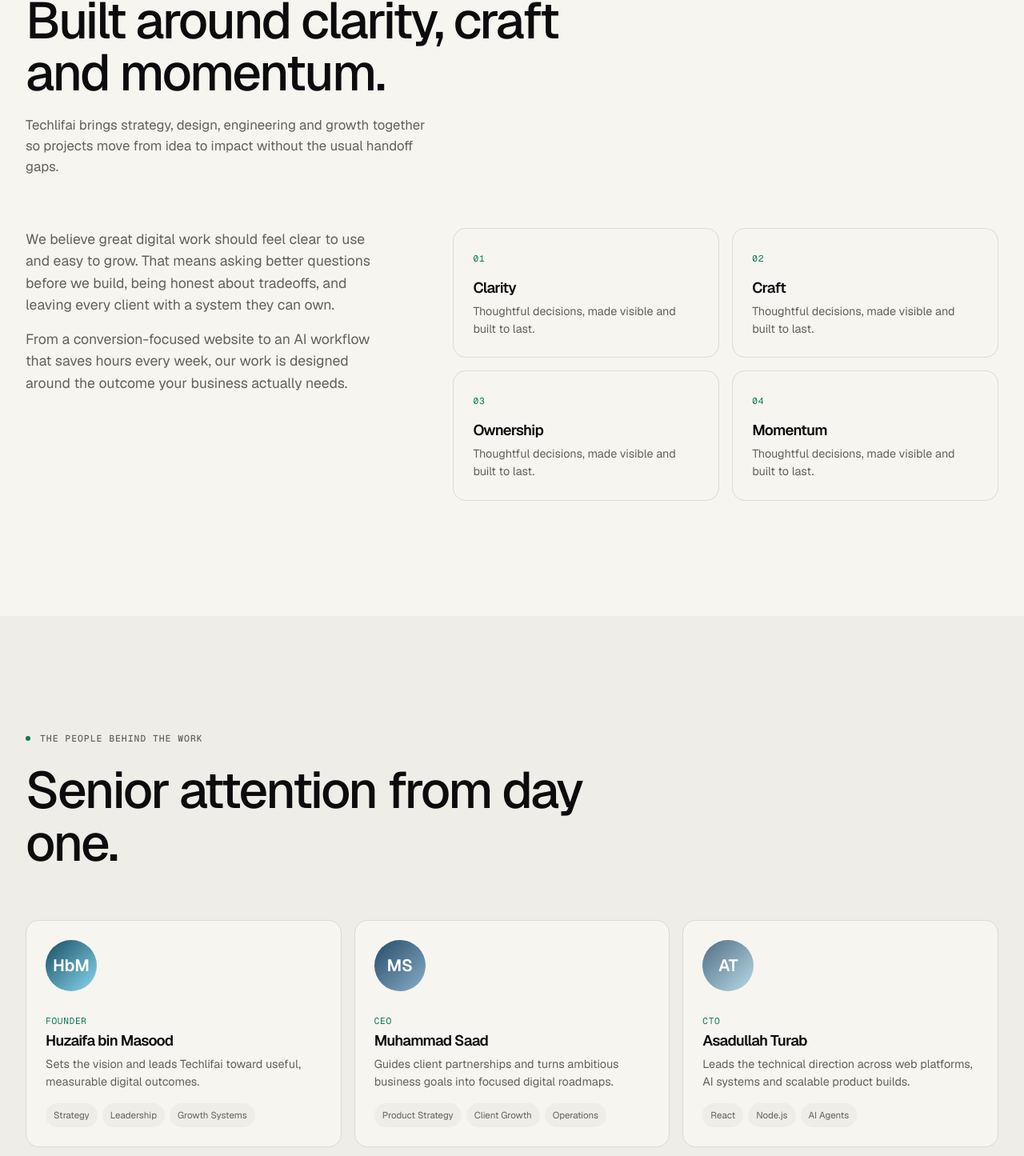
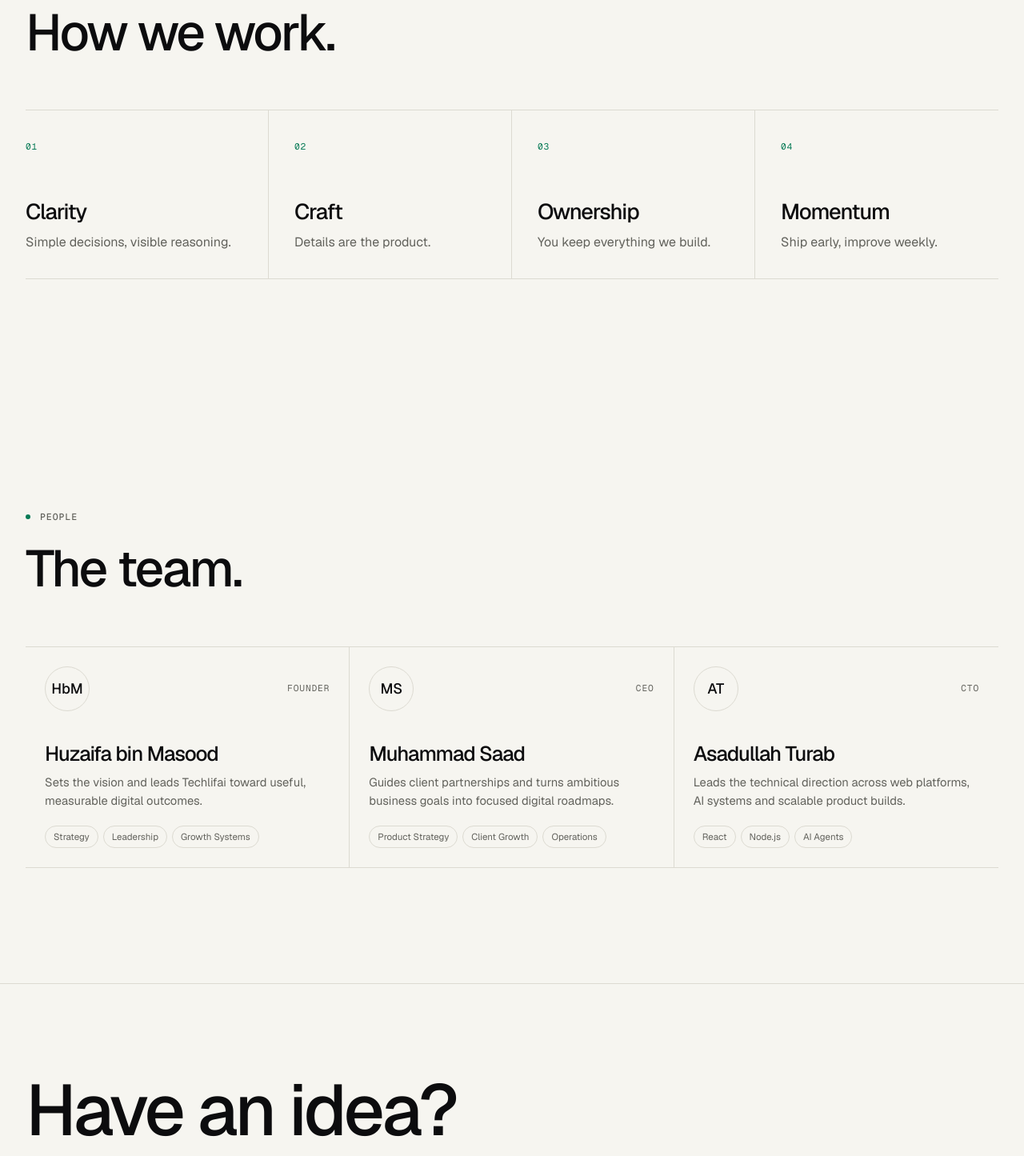
Before and after one commit to Saadimehar/techlifai, a React (Vite) app: page /about in a window 1280 px wide. Shown: the part 752-2197 px from the top of the page at 80% size. Built offline with nearby package versions, Linux system fonts and the light colour scheme.

Commit message:
feat(about): principles and team grid redesign

```diff
--- a/src/pages/About.jsx
+++ b/src/pages/About.jsx
@@ -1,6 +1,13 @@
-import { TEAM } from "../data.js";
-import { Card, PageHeader, Section } from "../components/Site.jsx";
+import { PageHeader, Reveal, Section } from "../components/Site.jsx";
 import { Meta } from "./pageHelpers.jsx";
+import { TeamGrid } from "./Team.jsx";
+
+const VALUES = [
+  ["Clarity", "Simple decisions, visible reasoning."],
+  ["Craft", "Details are the product."],
+  ["Ownership", "You keep everything we build."],
+  ["Momentum", "Ship early, improve weekly."],
+];
 
 export default function About() {
   return (
@@ -10,88 +17,29 @@ export default function About() {
         description="Meet the team and process behind Techlifai."
       />
       <PageHeader
-        eyebrow="ABOUT TECHLIFAI"
+        eyebrow="About"
         title="A small senior team with a wide range."
-        intro="We help professional companies turn ambitious ideas into useful, measurable digital systems."
+        intro="Strategy, design, engineering and growth under one roof."
       />
-
-      <Section
-        title="Built around clarity, craft and momentum."
-        intro="Techlifai brings strategy, design, engineering and growth together so projects move from idea to impact without the usual handoff gaps."
-      >
-        <div className="grid grid-cols-1 gap-10 lg:grid-cols-[0.8fr_1.2fr] lg:gap-20">
-          <div className="space-y-4">
-            <p className="text-[1.1rem] text-muted">
-              We believe great digital work should feel clear to use and easy to
-              grow. That means asking better questions before we build, being
-              honest about tradeoffs, and leaving every client with a system
-              they can own.
-            </p>
-            <p className="text-[1.1rem] text-muted">
-              From a conversion-focused website to an AI workflow that saves
-              hours every week, our work is designed around the outcome your
-              business actually needs.
-            </p>
-          </div>
-
-          <div className="grid grid-cols-1 gap-4 sm:grid-cols-2">
-            {[
-              ["01", "Clarity"],
-              ["02", "Craft"],
-              ["03", "Ownership"],
-              ["04", "Momentum"],
-            ].map(([number, value]) => (
-              <Card key={value} className="p-5">
-                <span className="mono-label text-mint">{number}</span>
-                <h3 className="mt-4 mb-2 text-[1.15rem] font-semibold text-ink">
-                  {value}
-                </h3>
-                <p className="mb-0 text-[0.9rem] text-muted">
-                  Thoughtful decisions, made visible and built to last.
-                </p>
-              </Card>
-            ))}
-          </div>
+      <Section eyebrow="Principles" title="How we work.">
+        <div className="grid grid-cols-1 border-t border-line sm:grid-cols-2 lg:grid-cols-4">
+          {VALUES.map(([title, text], i) => (
+            <Reveal
+              key={title}
+              delay={i * 0.07}
+              className="border-b border-line py-8 sm:pr-8 lg:border-r lg:pl-8 lg:first:pl-0 lg:last:border-r-0"
+            >
+              <span className="mono-label text-mint">
+                {String(i + 1).padStart(2, "0")}
+              </span>
+              <h3 className="mt-14 mb-3 text-[1.7rem] font-medium">{title}</h3>
+              <p className="m-0 text-muted">{text}</p>
+            </Reveal>
+          ))}
         </div>
       </Section>
-
-      <Section
-        grey
-        eyebrow="THE PEOPLE BEHIND THE WORK"
-        title="Senior attention from day one."
-      >
-        <div className="grid grid-cols-1 gap-4 md:grid-cols-2 lg:grid-cols-3">
-          {TEAM.map((person) => (
-            <Card key={person.name}>
-              <div
-                className="mb-6 grid h-16 w-16 place-items-center rounded-full font-display text-[1.3rem] font-semibold text-white"
-                style={{ background: person.grad }}
-              >
-                {person.name
-                  .split(" ")
-                  .map((name) => name[0])
-                  .join("")}
-              </div>
-              <span className="mono-label tracking-[0.06em] text-mint">
-                {person.role}
-              </span>
-              <h3 className="mt-1 mb-2 text-[1.15rem] font-semibold text-ink">
-                {person.name}
-              </h3>
-              <p className="mb-4 text-[0.9rem] text-muted">{person.desc}</p>
-              <div className="flex flex-wrap gap-1.5">
-                {person.skills.map((skill) => (
-                  <span
-                    key={skill}
-                    className="rounded-full bg-soft px-2.5 py-1.5 text-[0.72rem] text-muted"
-                  >
-                    {skill}
-                  </span>
-                ))}
-              </div>
-            </Card>
-          ))}
-        </div>
+      <Section eyebrow="People" title="The team." className="pt-0">
+        <TeamGrid />
       </Section>
     </>
   );
--- a/src/pages/Team.jsx
+++ b/src/pages/Team.jsx
@@ -1,6 +1,42 @@
 import { TEAM, ROLE_CHIPS } from "../data.js";
-import { Card, PageHeader, Section } from "../components/Site.jsx";
+import { PageHeader, Reveal, Section } from "../components/Site.jsx";
 import { Meta } from "./pageHelpers.jsx";
+
+export function TeamGrid({ headingLevel: H = "h3" }) {
+  return (
+    <div className="grid grid-cols-1 border-t border-line md:grid-cols-2 lg:grid-cols-3">
+      {TEAM.map((person, i) => (
+        <Reveal
+          key={person.name}
+          delay={(i % 3) * 0.06}
+          className="group border-b border-line p-6 transition-colors duration-500 hover:bg-soft md:border-r md:[&:nth-child(2n)]:border-r-0 lg:[&:nth-child(2n)]:border-r lg:[&:nth-child(3n)]:border-r-0"
+        >
+          <div className="flex items-center justify-between">
+            <span className="grid h-14 w-14 place-items-center rounded-full border border-line font-display text-lg font-medium transition-colors group-hover:border-mint group-hover:text-mint">
+              {person.name
+                .split(" ")
+                .map((name) => name[0])
+                .join("")}
+            </span>
+            <span className="mono-label text-muted">{person.role}</span>
+          </div>
+          <H className="mt-10 mb-3 text-[1.6rem] font-medium">{person.name}</H>
+          <p className="mb-5 text-[0.92rem] text-muted">{person.desc}</p>
+          <div className="flex flex-wrap gap-1.5">
+            {person.skills.map((skill) => (
+              <span
+                key={skill}
+                className="rounded-full border border-line px-2.5 py-1 text-[0.72rem] text-muted"
+              >
+                {skill}
+              </span>
+            ))}
+          </div>
+        </Reveal>
+      ))}
+    </div>
+  );
+}
 
 export default function Team() {
   return (
@@ -9,56 +45,16 @@ export default function Team() {
         title="Team"
         description="Meet the core Techlifai team and our specialist bench."
       />
-      <PageHeader
-        eyebrow="TEAM"
-        title="Senior attention, backed by specialists."
-        intro="You work directly with the people making the important decisions, supported by a trusted bench of experts."
-      />
-      <Section title="The core team">
-        <div className="grid grid-cols-1 gap-4 md:grid-cols-2 lg:grid-cols-3">
-          {TEAM.map((person) => (
-            <Card key={person.name}>
-              <div
-                className="mb-6 grid h-16 w-16 place-items-center rounded-full font-display text-[1.3rem] font-semibold text-white"
-                style={{ background: person.grad }}
-              >
-                {person.name
-                  .split(" ")
-                  .map((name) => name[0])
-                  .join("")}
-              </div>
-              <span className="mono-label tracking-[0.06em] text-mint">
-                {person.role}
-              </span>
-              <h2 className="mt-1 mb-2 text-[1.5rem] font-bold text-ink">
-                {person.name}
-              </h2>
-              <p className="mb-4 text-[0.9rem] text-muted">{person.desc}</p>
-              <div className="flex flex-wrap gap-1.5">
-                {person.skills.map((skill) => (
-                  <span
-                    key={skill}
-                    className="rounded-full bg-soft px-2.5 py-1.5 text-[0.72rem] text-muted"
-                  >
-                    {skill}
-                  </span>
-                ))}
-              </div>
-            </Card>
-          ))}
-        </div>
+      <PageHeader eyebrow="Team" title="Senior people, direct access." />
+      <Section className="!pt-0">
+        <TeamGrid headingLevel="h2" />
       </Section>
-
-      <Section
-        grey
-        eyebrow="THE BENCH"
-        title="Extra capability, on demand."
-      >
-        <div className="flex flex-wrap gap-3">
+      <Section eyebrow="Extended bench" title="More talent on demand.">
+        <div className="flex flex-wrap gap-2.5">
           {ROLE_CHIPS.map((role) => (
             <span
               key={role}
-              className="rounded-full border border-line bg-paper px-4 py-2.5 text-[0.9rem] text-ink"
+              className="rounded-full border border-line px-4 py-2 text-[0.9rem] text-muted"
             >
               {role}
             </span>
```
